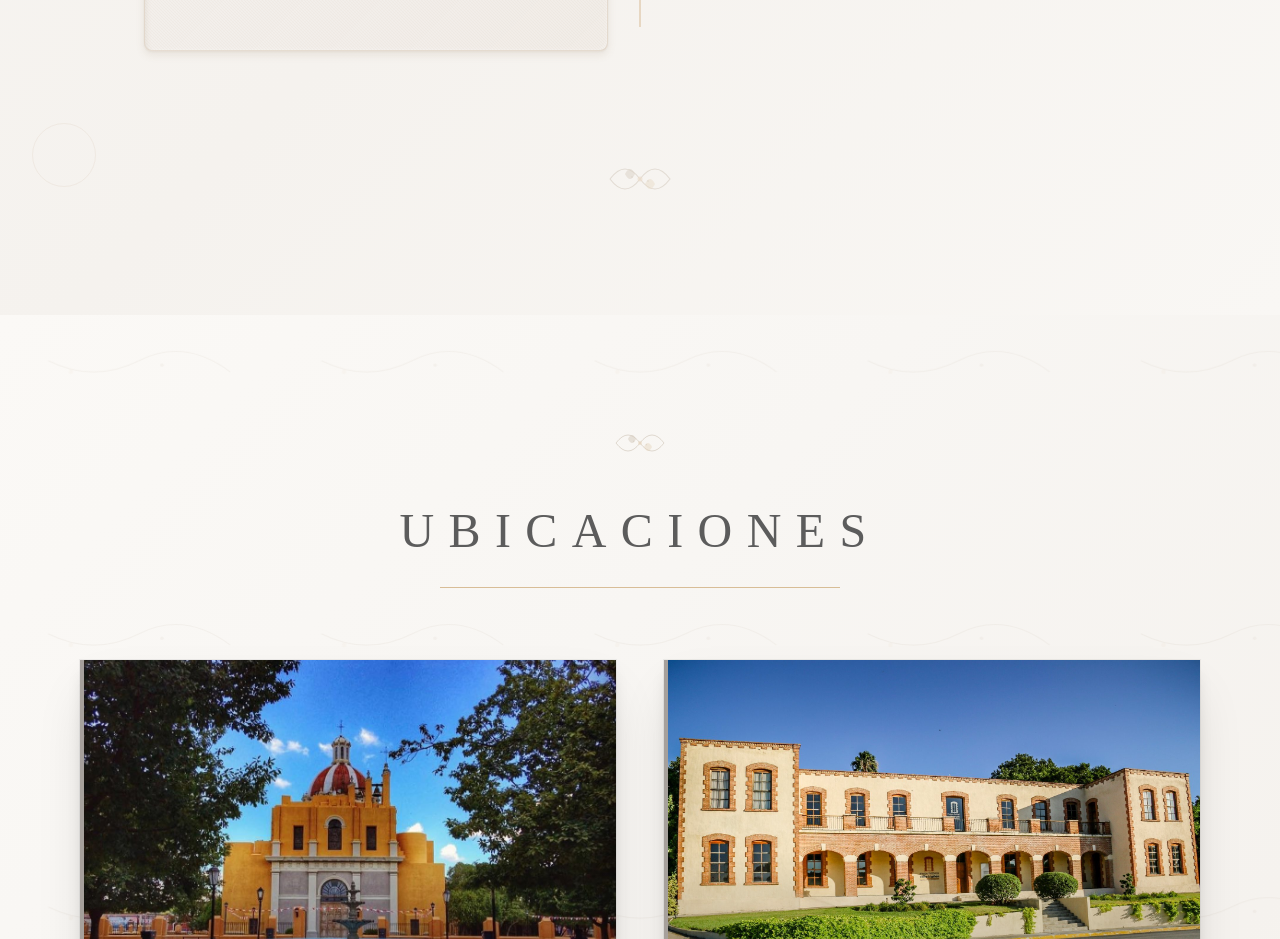
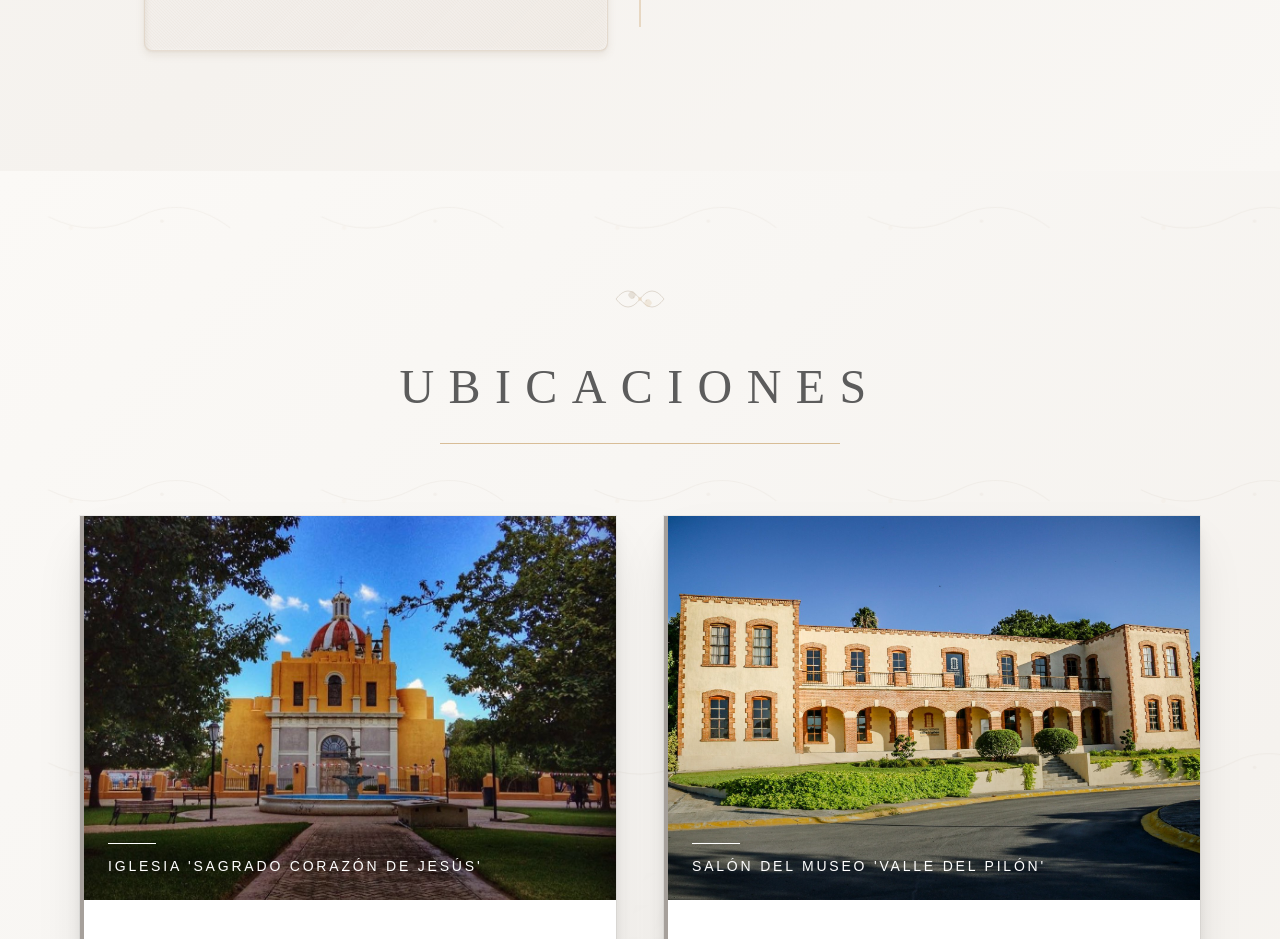
Before and after one commit to AlejoReyna/wedding_invitation, a Next.js app: page / in a window 1280 px wide. Shown: the part 5260-6199 px from the top of the page. Built offline with nearby package versions, Linux system fonts and the light colour scheme.

Commit message:
aqnother girl

```diff
--- a/src/app/components/ItinerarySection.tsx
+++ b/src/app/components/ItinerarySection.tsx
@@ -299,15 +299,7 @@ export default function ItinerarySection() {
         </div>
       </div>
 
-      {/* Decorative Background Elements */}
-      <div className="absolute inset-0 pointer-events-none" style={{ zIndex: 2 }}>
-        <div className={`absolute top-20 right-10 w-24 h-24 border rounded-full ${
-          isNightMode ? 'border-white/20' : 'border-[#d4c4b0]/20'
-        }`}></div>
-        <div className={`absolute bottom-32 left-8 w-16 h-16 border rounded-full ${
-          isNightMode ? 'border-white/20' : 'border-[#d4c4b0]/20'
-        }`}></div>
-      </div>
+
 
       {/* Subtle organic texture overlay */}
       <div className="absolute inset-0 opacity-[0.02]" style={{ zIndex: 3 }}>
@@ -415,12 +407,7 @@ export default function ItinerarySection() {
           </div>
         </div>
 
-        {/* Bottom decorative element */}
-        <div className={`flex justify-center mt-16 transition-all duration-2000 ease-out opacity-100 translate-y-0`} style={{ transitionDelay: '1200ms' }}>
-          <div className="w-20 h-20 opacity-30">
-            <FloralDecoration />
-          </div>
-        </div>
+
       </div>
 
       <style jsx>{`
```
